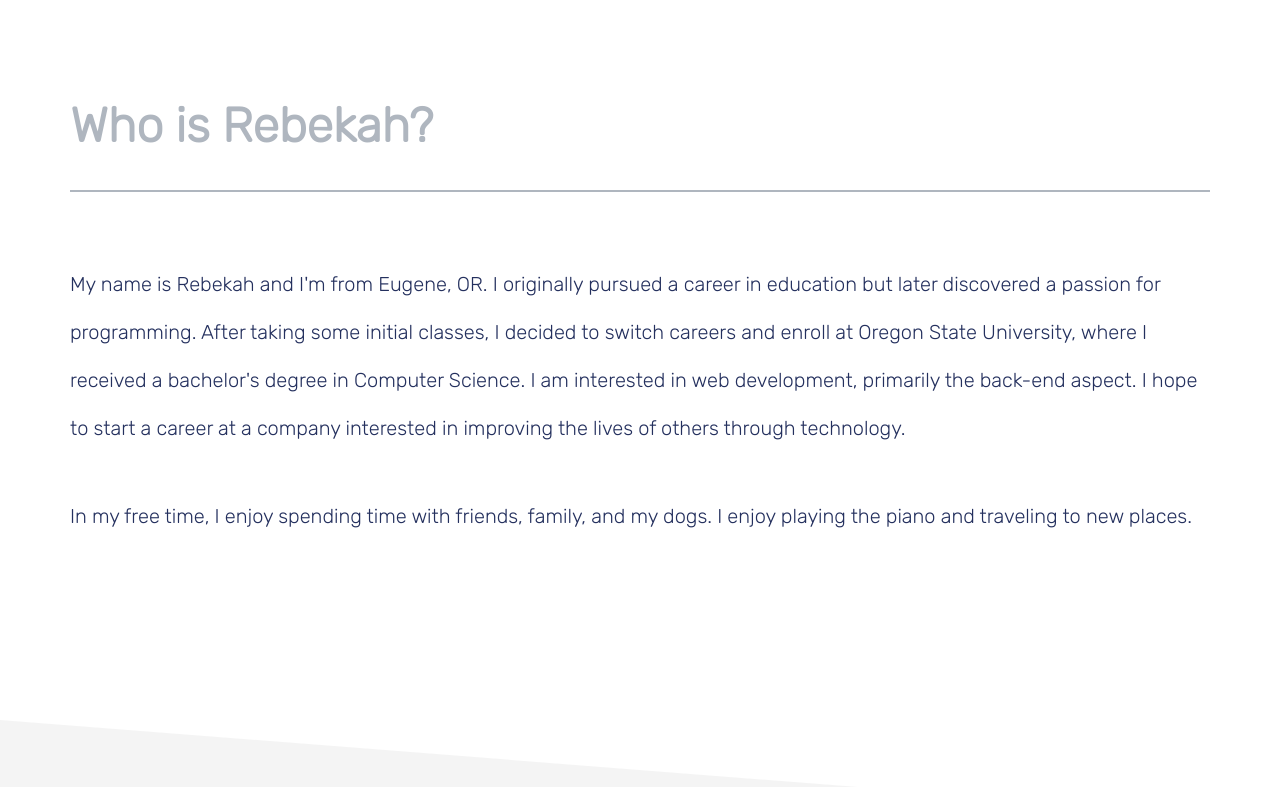
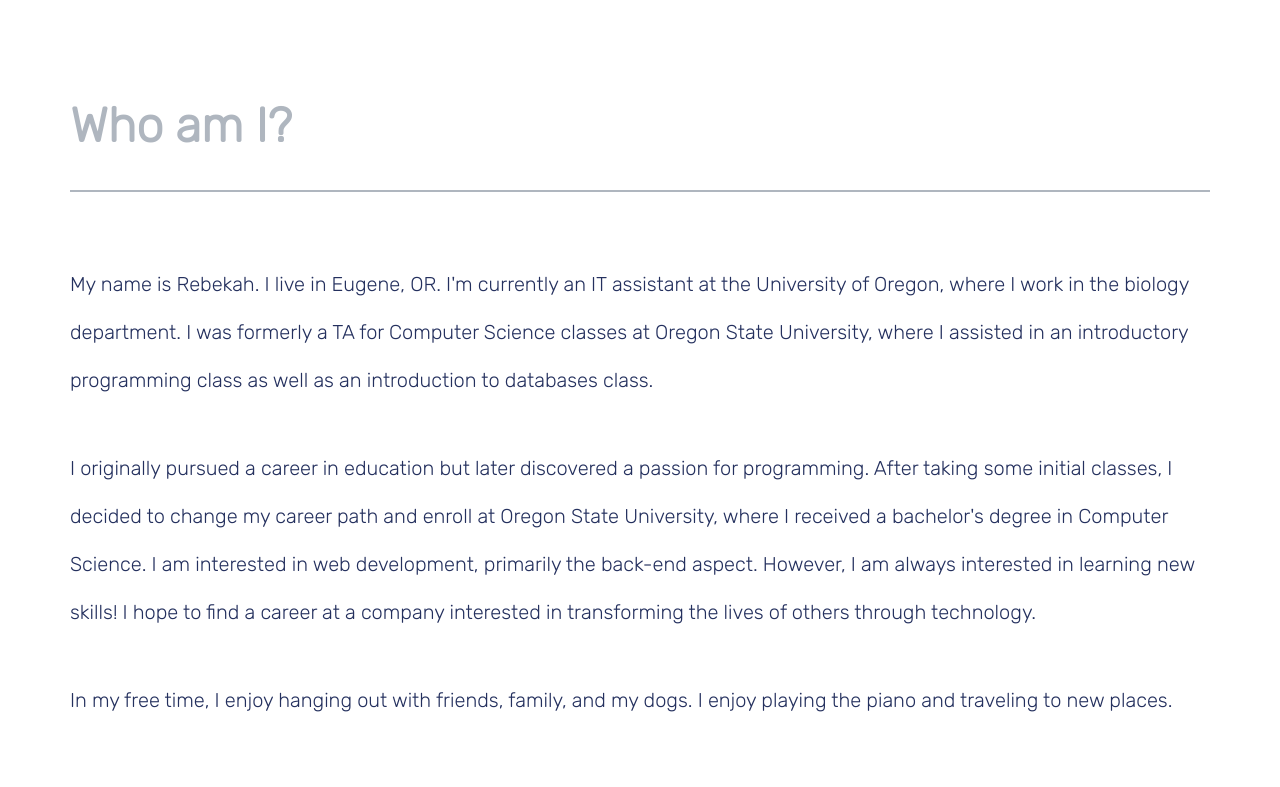
Before and after one commit to RebekahKoon/RebekahKoon, a Next.js app: page /about in a window 1280 px wide. Shown: the part 573-1360 px from the top of the page. Built offline with nearby package versions, Linux system fonts and the light colour scheme.

Commit message:
adding description

```diff
--- a/src/components/Footer/Footer.js
+++ b/src/components/Footer/Footer.js
@@ -30,7 +30,7 @@ const Footer = ({ isGray }) => {
             <i className="fab fa-github-alt fa-lg"></i>Find Me on GitHub
           </FooterLink>
           <FooterLink href="https://www.linkedin.com/in/rebekah-koon-b01a7214a/">
-            <i className="fab fa-linkedin fa-lg"></i>Find Me on LinkedIn
+            <i className="fab fa-linkedin fa-lg"></i>Connect on LinkedIn
           </FooterLink>
         </FooterColumn>
       </FooterContainer>
--- a/src/pages/about.js
+++ b/src/pages/about.js
@@ -66,8 +66,7 @@ export const StyledGrid = styled.div`
   img {
     width: 55%;
     transform: scale(1) perspective(1px);
-    transition: all 0.2s ease-in-out;
-    /* background-color: var(--lighterGray); */
+    transition: all 0.3s ease-in-out;
     padding: 1rem;
     border: 1px solid #e0e0e0;
     border-radius: 25%;
@@ -75,7 +74,7 @@ export const StyledGrid = styled.div`
     :hover {
       box-shadow: 5px 5px 24px -7px rgba(0, 0, 0, 0.25);
       transform: scale(1.25) perspective(1px);
-      transition: all 0.2s ease-in-out;
+      transition: all 0.3s ease-in-out;
       backface-visibility: hidden;
       -webkit-backface-visibility: hidden;
     }
@@ -105,19 +104,25 @@ const About = () => {
       <TopTriangle />
       <MainContentContainer>
         <SectionContainer>
-          <h2>Who is Rebekah?</h2>
+          <h2>Who am I?</h2>
           <hr />
           <p>
-            My name is Rebekah and I'm from Eugene, OR. I originally pursued a career in education
-            but later discovered a passion for programming. After taking some initial classes, I
-            decided to switch careers and enroll at Oregon State University, where I received a
-            bachelor's degree in Computer Science. I am interested in web development, primarily the
-            back-end aspect. I hope to start a career at a company interested in improving the lives
-            of others through technology.
+            My name is Rebekah. I live in Eugene, OR. I'm currently an IT assistant at the
+            University of Oregon, where I work in the biology department. I was formerly a TA for
+            Computer Science classes at Oregon State University, where I assisted in an introductory
+            programming class as well as an introduction to databases class.
           </p>
           <p>
-            In my free time, I enjoy spending time with friends, family, and my dogs. I enjoy
-            playing the piano and traveling to new places.
+            I originally pursued a career in education but later discovered a passion for
+            programming. After taking some initial classes, I decided to change my career path and
+            enroll at Oregon State University, where I received a bachelor's degree in Computer
+            Science. I am interested in web development, primarily the back-end aspect. However, I
+            am always interested in learning new skills! I hope to find a career at a company
+            interested in transforming the lives of others through technology.
+          </p>
+          <p>
+            In my free time, I enjoy hanging out with friends, family, and my dogs. I enjoy playing
+            the piano and traveling to new places.
           </p>
         </SectionContainer>
       </MainContentContainer>
--- a/src/pages/index.js
+++ b/src/pages/index.js
@@ -129,9 +129,9 @@ const Index = () => (
           <DescriptionContainer>
             <h1>Hi, I'm Rebekah</h1>
             <p>
-              I'm a full-stack developer located in Oregon. As a recent graduate, I'm currently
-              looking for opportunities to broaden my horizons and help make the lives of others
-              easier.
+              I'm a full-stack developer located in Oregon. As a recent graduate, I would be
+              thrilled to put my skills to use on a team that delivers exceptional projects to the
+              world.
             </p>
           </DescriptionContainer>
           <AboutImageContainer>
```
